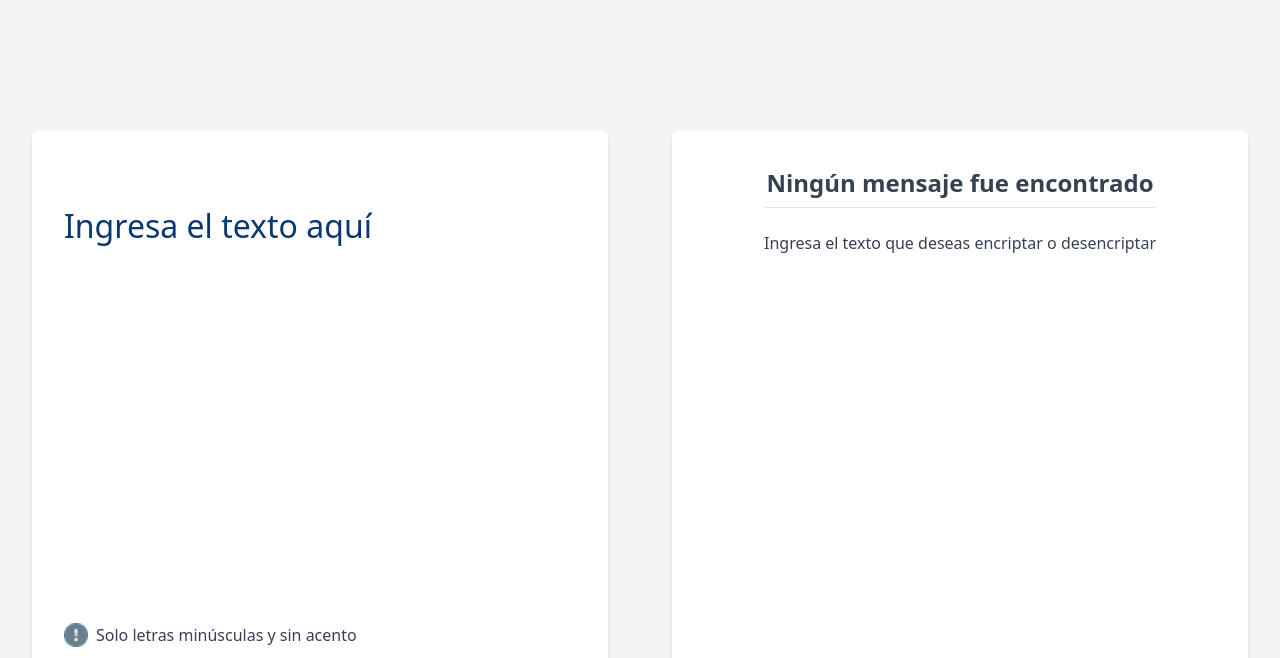
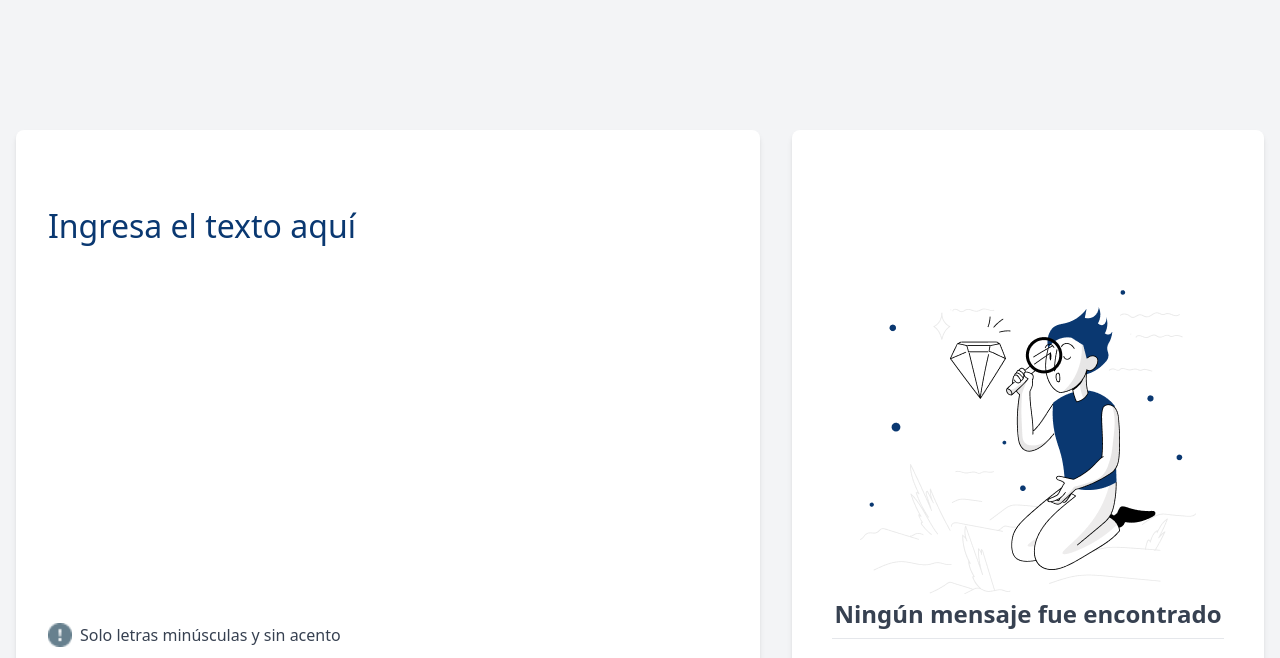
Before and after one commit to quirama1120/first-challenge-aulra, a website: page public/index.html in a window 1280 px wide. Shown: the part 142-800 px from the top of the page. Drawn offline with Linux system fonts and the light colour scheme.

Commit message:
Arreglando diseño resppnsive en medidas md desktop y large

```diff
--- a/public/index.html
+++ b/public/index.html
@@ -13,8 +13,8 @@
         <h1 class="ml-4 text-2xl font-bold text-[#0A3871]">Encriptador de Mensajes</h1>
     </header>
 
-    <div class="flex flex-col md:flex-row justify-around items-center h-screen mt-[6vh] md:mt-0">
-        <main class="bg-white shadow-md rounded-lg mx-4 p-8 lg:h-[80vh] h-[80vh] w-[90%] md:w-[45%] flex flex-col">
+    <div class="flex flex-col laptop:flex-row justify-around items-center h-screen mt-[6vh] md:mt-0">
+        <main class="bg-white shadow-md rounded-lg mx-4 p-8 lg:h-[80vh] h-[80vh] w-[90%] md:w-[90%] flex flex-col mb-8 laptop:mb-0">
             <div class="flex-grow">
                 <textarea name="textarea" onclick="clearTextValue()" id="textArea" class="w-full h-80 py-10 mb-4 text-[#0A3871] text-[32px] font-inter-regular focus:outline-none hover:underline resize-none border-0">Ingresa el texto aquí</textarea>
             </div>
@@ -28,9 +28,9 @@
             </div>
         </main>
 
-        <aside id="aside" class="bg-white shadow-md rounded-lg mx-4 p-8 lg:h-[80vh] h-[20vh] md:h-[20vh] w-[90%] md:w-[45%] flex flex-col justify-center mt-6 md:mt-0">
+        <aside id="aside" class="bg-white shadow-md rounded-lg mx-4 p-8 laptop:h-[80vh] h-[20vh] w-[90%] md:w-[90%] md:mt-0 flex flex-col justify-center mt-6">
             <div class="h-full flex flex-col items-center">
-                <img id="img" src="../assets/Muñeco.png" alt="imagen de persona arrodillada mirando a través de una lupa" class="w-84 mt-32 md:hidden">
+                <img id="img" src="../assets/Muñeco.png" alt="imagen de persona arrodillada mirando a través de una lupa" class="w-84 mt-32 md:w-84 hidden laptop:flex">
                 <div class="text-center mt-[1%] h-80">
                     <h2 id="tituloMensaje" class="text-2xl font-bold text-gray-700">Ningún mensaje fue encontrado</h2>
                     <hr class="my-2 h-4">
--- a/src/js/index.js
+++ b/src/js/index.js
@@ -39,7 +39,7 @@ function encriptar() {
       "bg-[#D8DFE8]",
       "text-[#0A3871]",
       "w-[328px]",
-      "h-[67px]",
+      "h-[76px]",
       "rounded",
       "hover:bg-[#BFC8D1]"
     );
--- a/tailwind.config.js
+++ b/tailwind.config.js
@@ -5,7 +5,7 @@ module.exports = {
     extend: {
       screens: {
         'tablet': '768px',
-        'laptop': '1024px',
+        'laptop': '1078px',
         'desktop': '1280px',
       },
       height: {
```
Also changed, not shown: public/build/styles.css.
